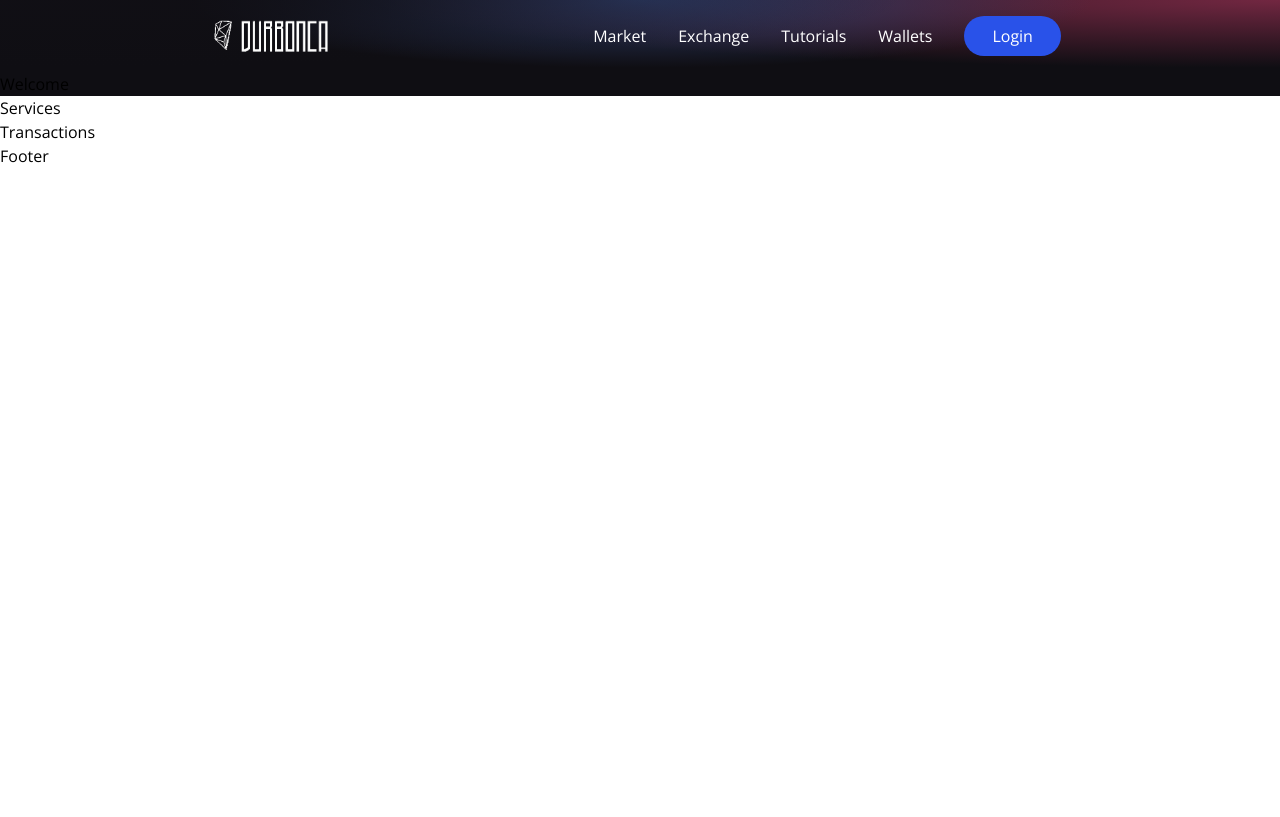
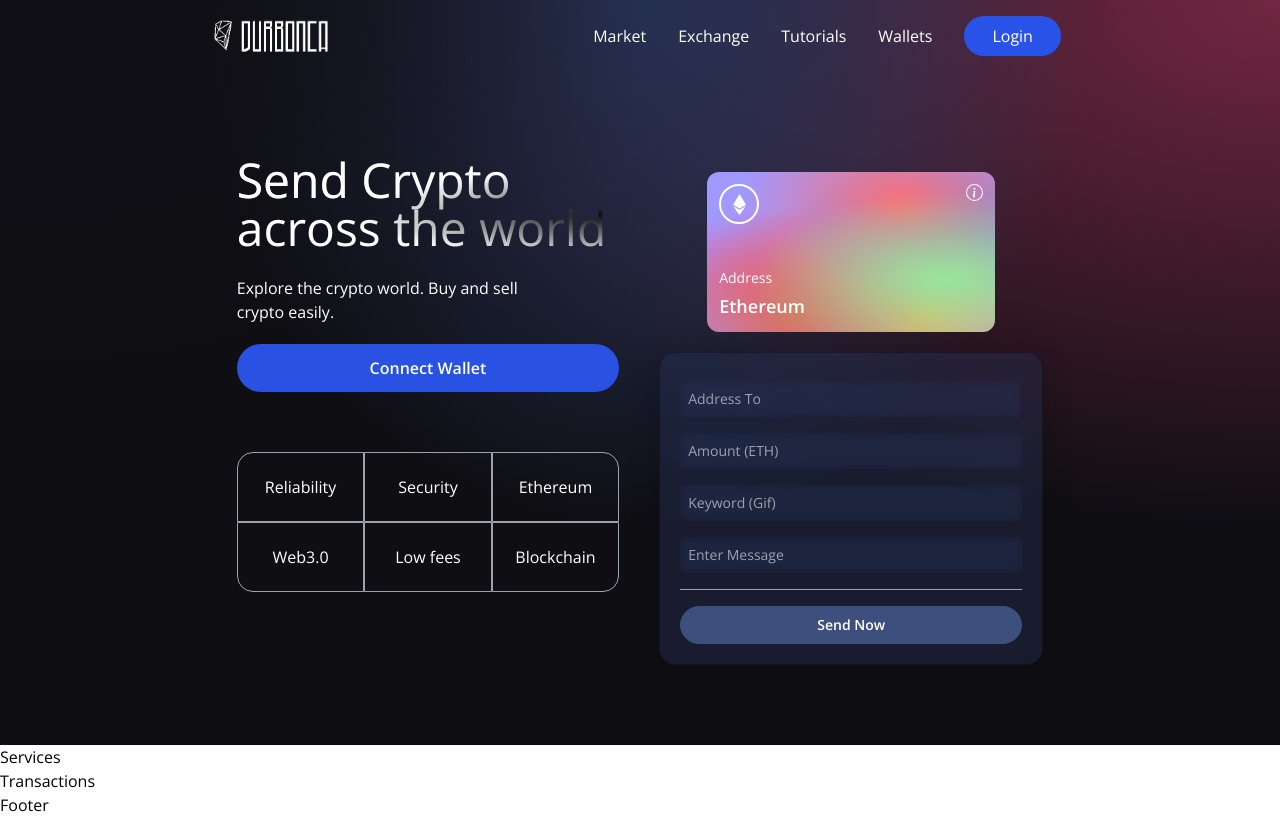
Before and after one commit to durbonca/eth_transfer, a React (Vite) app in the folder client/: page / in a window 1280 px wide. Built offline with nearby package versions, Linux system fonts and the light colour scheme.

Commit message:
welcome section created

```diff
--- a/client/src/components/Loader.jsx
+++ b/client/src/components/Loader.jsx
@@ -1,5 +1,9 @@
 const Loader = () => {
-  return <h1>Loader</h1>;
+  return (
+    <div className="flex justify-center items-center py-3">
+      <div className="animate-spin rounded-full h-16 w-16 border-b-2 border-red-700" />
+    </div>
+  );
 };
 
 export default Loader;
--- a/client/src/components/Welcome.jsx
+++ b/client/src/components/Welcome.jsx
@@ -1,9 +1,93 @@
+import { AiFillPlayCircle } from 'react-icons/ai';
+import { SiEthereum } from 'react-icons/si';
+import { BsInfoCircle } from 'react-icons/bs';
+
+import { Loader } from './';
+
+const commonStyle =
+  'min-h-[70px] sm:px-0 px-2 sm:min-w-[120px] flex justify-center items-center border-[0.5px] border-gray-400 text-white font-light';
+
+const Input = ({ placeholder, name, type, value, handleChange }) => {
+  return (
+    <input
+      placeholder={placeholder}
+      type={type}
+      step="0.0001"
+      value={value}
+      onChange={(e) => handleChange(e, name)}
+      className="my-2 w-full rounded-sm p-2 outline-none bg-transparent text-white border-none text-sm white-glassmorphism"
+    />
+  );
+};
+
+const handleSubmit = () => {};
+
 const Welcome = () => {
-    return (
-        <h1>
-            Welcome
-        </h1>
-    )
-}
+  const connectWallet = () => {};
 
-export default Welcome
+  return (
+    <div className="flex w-full justify-center items-center">
+      <div className="flex flex-col mf:flex-row justify-between mf:p-20 py-12 px-4 items-start">
+        <div className="flex flex-1 justify-start flex-col md:mr-10">
+          <h1 className="text-3xl sm:text-5xl text-white text-gradient py-1">
+            Send Crypto <br /> across the world
+          </h1>
+          <p className="text-left mt-5 text-white font-light md:w-9/12 w-11/12 text-base">
+            Explore the crypto world. Buy and sell crypto easily.
+          </p>
+          <button
+            className="flex flex-row justify-center items-center my-5 bg-[#2952e3] p-3 rounded-full cursor-pointer hover:bg-[#2546bd]"
+            type="button"
+            onClick={connectWallet}
+          >
+            <p className="text-white text-base font-semibold">Connect Wallet</p>
+          </button>
+          <div className="grid sm:grid-cols-3 grid-cols-2 w-full mt-10">
+            <div className={`rounded-tl-2xl ${commonStyle}`}>Reliability</div>
+            <div className={`${commonStyle}`}>Security</div>
+            <div className={`rounded-tr-2xl ${commonStyle}`}>Ethereum</div>
+            <div className={`rounded-bl-2xl ${commonStyle}`}>Web3.0</div>
+            <div className={`${commonStyle}`}>Low fees</div>
+            <div className={`rounded-br-2xl ${commonStyle}`}>Blockchain</div>
+          </div>
+        </div>
+        <div className="flex flex-col flex-1 items-center justify-start w-full mf:mt-0 mt-10">
+          <div className="p-3 justify-end items-start flex-col rounded-xl h-40 sm:w-72 w-full my-5 eth-card white-glassmorpism">
+            <div className="flex justify-between flex-col w-full h-full">
+              <div className="flex justify-between items-start">
+                <div className="w-10 h-10 rounded-full border-2 border-white flex justify-center items-center">
+                  <SiEthereum color="#fff" fontSize={21} />
+                </div>
+                <BsInfoCircle fontSize={17} color="#fff" />
+              </div>
+              <div>
+                <p className="text-white font-light text-sm">Address</p>
+                <p className="text-white font-semibold text-lg mt-1">Ethereum</p>
+              </div>
+            </div>
+          </div>
+          <div className="p-5 sm:w-96 w-full flex flex-col justify-start items-center blue-glassmorphism">
+            <Input placeholder="Address To" name="addressTo" type="text" handleChange={() => {}} />
+            <Input placeholder="Amount (ETH)" name="amount" type="number" handleChange={() => {}} />
+            <Input placeholder="Keyword (Gif)" name="keyword" type="text" handleChange={() => {}} />
+            <Input placeholder="Enter Message" name="message" type="text" handleChange={() => {}} />
+            <div className="h-[1px] w-full bg-gray-400 my-2" />
+            {false ? (
+              <Loader />
+            ) : (
+              <button
+                type="button"
+                onClick={handleSubmit}
+                className="text-white w-full mt-2 border-[1px] p-2 border-[#3d4f7c] rounded-full cursor-pointer bg-[#3d4f7c] hover:bg-[#394f86] text-sm font-semibold"
+              >
+                Send Now
+              </button>
+            )}
+          </div>
+        </div>
+      </div>
+    </div>
+  );
+};
+
+export default Welcome;
--- a/client/tailwind.config.js
+++ b/client/tailwind.config.js
@@ -1,9 +1,35 @@
 module.exports = {
-  content: [
-    "./src/**/*.{html,js,ts,tsx,jsx}",
-  ],
+  purge: ["./src/**/*.{js,jsx,ts,tsx}", "./public/index.html"],
+  mode: "jit",
+  darkMode: false, // or 'media' or 'class'
   theme: {
+    fontFamily: {
+      display: ["Open Sans", "sans-serif"],
+      body: ["Open Sans", "sans-serif"],
+    },
+    extend: {
+      screens: {
+        mf: "990px",
+      },
+      keyframes: {
+        "slide-in": {
+          "0%": {
+            "-webkit-transform": "translateX(120%)",
+            transform: "translateX(120%)",
+          },
+          "100%": {
+            "-webkit-transform": "translateX(0%)",
+            transform: "translateX(0%)",
+          },
+        },
+      },
+      animation: {
+        "slide-in": "slide-in 0.5s ease-out",
+      },
+    },
+  },
+  variants: {
     extend: {},
   },
   plugins: [],
-}
+};
```
